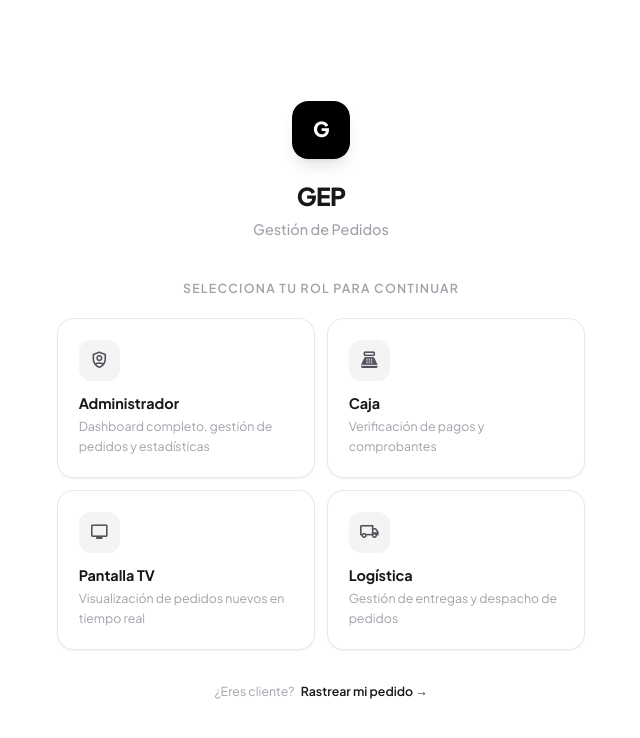
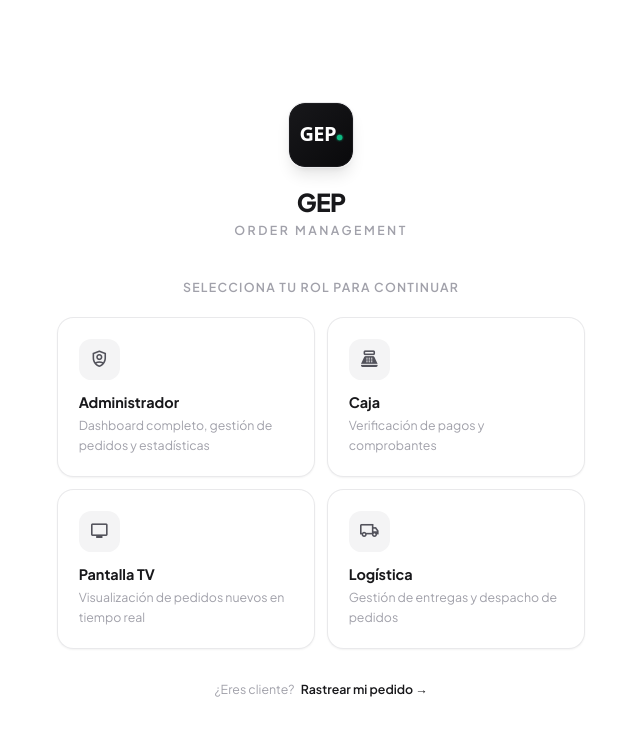
Before and after one commit to santiagoarbelaezc/GEP, an Angular app in the folder frontend/: page /login in a window 1280 px wide. Shown: the top 738 px of the page, without its empty margins (319-959 px from the left). Built offline with nearby package versions, Linux system fonts and the light colour scheme.

Commit message:
caja pedido

```diff
--- a/frontend/src/app/features/admin/clients/client-detail.component.ts
+++ b/frontend/src/app/features/admin/clients/client-detail.component.ts
@@ -58,7 +58,7 @@ import { Order } from '../../../core/models/order.model';
                   <table class="w-full">
                     <thead>
                       <tr class="border-b border-zinc-200 bg-zinc-50">
-                        <th class="text-left px-6 py-3 micro-label">Folio</th>
+                        <th class="text-left px-6 py-3 micro-label">Código</th>
                         <th class="text-left px-6 py-3 micro-label">Fecha</th>
                         <th class="text-right px-6 py-3 micro-label">Total</th>
                         <th class="text-left px-6 py-3 micro-label">Estado</th>
--- a/frontend/src/app/features/admin/order-list/order-list.component.ts
+++ b/frontend/src/app/features/admin/order-list/order-list.component.ts
@@ -25,7 +25,7 @@ import { Order, OrderStatus, ORDER_STATUS_LABELS } from '../../../core/models/or
           <input
             type="text"
             class="input-premium"
-            placeholder="Buscar por folio o cliente..."
+            placeholder="Buscar por código o cliente..."
             [(ngModel)]="searchQuery"
             (input)="applyFilters()"
             id="search-input"
@@ -57,7 +57,7 @@ import { Order, OrderStatus, ORDER_STATUS_LABELS } from '../../../core/models/or
           <table class="w-full">
             <thead>
               <tr class="bg-zinc-50 border-b border-zinc-200">
-                <th class="text-left px-5 py-3 micro-label">Folio</th>
+                <th class="text-left px-5 py-3 micro-label">Código</th>
                 <th class="text-left px-5 py-3 micro-label">Cliente</th>
                 <th class="text-left px-5 py-3 micro-label hidden md:table-cell">Ciudad</th>
                 <th class="text-left px-5 py-3 micro-label">Total</th>
--- a/frontend/src/app/features/admin/payments/payments.component.ts
+++ b/frontend/src/app/features/admin/payments/payments.component.ts
@@ -63,7 +63,7 @@ import { Order, Payment } from '../../../core/models/order.model';
           <input
             type="text"
             class="input-premium"
-            placeholder="Buscar por folio o cliente..."
+            placeholder="Buscar código..."
             [(ngModel)]="searchQuery"
             (input)="applyFilters()"
             id="payment-search"
@@ -89,7 +89,7 @@ import { Order, Payment } from '../../../core/models/order.model';
           <table class="w-full">
             <thead>
               <tr class="bg-zinc-50 border-b border-zinc-200">
-                <th class="text-left px-5 py-3 micro-label">Folio</th>
+                <th class="text-left px-5 py-3 micro-label">Código</th>
                 <th class="text-left px-5 py-3 micro-label">Cliente</th>
                 <th class="text-left px-5 py-3 micro-label hidden md:table-cell">Método</th>
                 <th class="text-left px-5 py-3 micro-label hidden lg:table-cell">Referencia</th>
--- a/frontend/src/app/features/caja/caja-cliente-pedidos/caja-cliente-pedidos.component.ts
+++ b/frontend/src/app/features/caja/caja-cliente-pedidos/caja-cliente-pedidos.component.ts
@@ -148,7 +148,7 @@ import { Order } from '../../../core/models/order.model';
                 type="text"
                 [(ngModel)]="searchQuery"
                 (ngModelChange)="onFilterChange()"
-                placeholder="Buscar por folio..."
+                placeholder="Buscar por código..."
                 class="w-full pl-8 pr-3 py-1.5 rounded-xl border border-zinc-200 text-xs bg-white focus:outline-none focus:border-zinc-900"
               />
             </div>
@@ -173,7 +173,7 @@ import { Order } from '../../../core/models/order.model';
           <table class="w-full">
             <thead>
               <tr class="bg-zinc-50 border-b border-zinc-200">
-                <th class="text-left px-5 py-3 micro-label">Folio / Fecha</th>
+                <th class="text-left px-5 py-3 micro-label">Código / Fecha</th>
                 <th class="text-left px-5 py-3 micro-label hidden md:table-cell">Productos Plaxtilíneas</th>
                 <th class="text-left px-5 py-3 micro-label hidden lg:table-cell">Canal / Referencia</th>
                 <th class="text-right px-5 py-3 micro-label">Total</th>
--- a/frontend/src/app/features/caja/caja-operativa/caja-operativa.component.ts
+++ b/frontend/src/app/features/caja/caja-operativa/caja-operativa.component.ts
@@ -103,7 +103,7 @@ type FilterStage = 'todos' | 'revision' | 'espera' | 'aprobados';
             <input
               type="text"
               class="input-premium pl-10"
-              placeholder="Buscar por folio (ej. GEP-2024001), cliente o referencia..."
+              placeholder="Buscar por código (ej. GEP-2024001), cliente o referencia..."
               [(ngModel)]="searchQuery"
               (input)="applyFilters()"
             />
--- a/frontend/src/app/features/caja/caja-pedidos/caja-pedidos.component.ts
+++ b/frontend/src/app/features/caja/caja-pedidos/caja-pedidos.component.ts
@@ -79,7 +79,7 @@ import { Order, OrderStatus } from '../../../core/models/order.model';
           <input
             type="text"
             class="input-premium"
-            placeholder="Buscar por folio o cliente..."
+            placeholder="Buscar por código o cliente..."
             [(ngModel)]="searchQuery"
             (input)="applyFilters()"
           />
@@ -99,7 +99,7 @@ import { Order, OrderStatus } from '../../../core/models/order.model';
           <table class="w-full">
             <thead>
               <tr class="bg-zinc-50 border-b border-zinc-200">
-                <th class="text-left px-5 py-3 micro-label">Folio</th>
+                <th class="text-left px-5 py-3 micro-label">Código</th>
                 <th class="text-left px-5 py-3 micro-label">Cliente</th>
                 <th class="text-left px-5 py-3 micro-label hidden md:table-cell">Productos Plaxtilíneas</th>
                 <th class="text-left px-5 py-3 micro-label hidden lg:table-cell">Método / Ref</th>
--- a/frontend/src/app/features/login/login.component.ts
+++ b/frontend/src/app/features/login/login.component.ts
@@ -20,11 +20,9 @@ interface RoleOption {
       <div class="w-full max-w-lg animate-fade-in">
         <!-- Logo -->
         <div class="text-center mb-10">
-          <div class="w-14 h-14 bg-black rounded-2xl flex items-center justify-center mx-auto mb-5 shadow-lg">
-            <span class="text-white text-xl font-extrabold tracking-tight">G</span>
-          </div>
+          <img src="/favicon.svg" alt="GEP Logo" class="w-16 h-16 rounded-2xl mx-auto mb-4 shadow-lg border border-zinc-200/80" />
           <h1 class="text-2xl font-extrabold text-zinc-900 tracking-tight">GEP</h1>
-          <p class="text-sm text-zinc-400 mt-1.5 font-medium">Gestión de Pedidos</p>
+          <p class="text-xs text-zinc-400 mt-1 font-semibold uppercase tracking-[0.2em]">Order Management</p>
         </div>
 
         <!-- Role subtitle -->
--- a/frontend/src/app/features/tv/tv.component.ts
+++ b/frontend/src/app/features/tv/tv.component.ts
@@ -45,9 +45,7 @@ const QUINDIO_CUSTOMERS = [
 
         <!-- Logo & Título Limpio -->
         <div class="flex items-center gap-3.5">
-          <div class="w-9 h-9 bg-white text-zinc-950 rounded-xl flex items-center justify-center font-bold text-base shadow-sm shrink-0">
-            G
-          </div>
+          <img src="/favicon.svg" alt="GEP Logo" class="w-9 h-9 rounded-xl shrink-0 shadow-xs border border-zinc-800" />
           <div>
             <div class="flex items-center gap-2.5">
               <h1 class="text-sm sm:text-base font-extrabold text-white tracking-tight">
--- a/frontend/src/app/shared/components/sidebar/sidebar.component.ts
+++ b/frontend/src/app/shared/components/sidebar/sidebar.component.ts
@@ -24,12 +24,10 @@ import { UserRole, MenuItem, ROLE_LABELS, ROLE_MENUS } from '../../../core/model
       <!-- Logo -->
       <div class="px-6 py-6 border-b border-zinc-100">
         <div class="flex items-center gap-3">
-          <div class="w-9 h-9 bg-black rounded-xl flex items-center justify-center">
-            <span class="text-white text-sm font-extrabold tracking-tight">G</span>
-          </div>
+          <img src="/favicon.svg" alt="GEP Logo" class="w-9 h-9 rounded-xl shadow-xs shrink-0" />
           <div>
             <h1 class="text-base font-extrabold text-zinc-900 tracking-tight">GEP</h1>
-            <p class="text-[10px] text-zinc-400 uppercase tracking-[0.2em] font-semibold">Gestión de Pedidos</p>
+            <p class="text-[10px] text-zinc-400 uppercase tracking-[0.18em] font-semibold">Order Management</p>
           </div>
         </div>
       </div>
--- a/frontend/src/index.html
+++ b/frontend/src/index.html
@@ -6,7 +6,9 @@
   <meta name="description" content="Sistema de gestión de pedidos con seguimiento en tiempo real, control de pagos y logística de entregas.">
   <base href="/">
   <meta name="viewport" content="width=device-width, initial-scale=1">
-  <link rel="icon" type="image/x-icon" href="favicon.ico">
+  <link rel="icon" type="image/svg+xml" href="favicon.svg">
+  <link rel="icon" type="image/png" sizes="128x128" href="favicon.png">
+  <link rel="apple-touch-icon" href="favicon.png">
 
   <!-- Plus Jakarta Sans -->
   <link rel="preconnect" href="https://fonts.googleapis.com">
```
Also changed, not shown: frontend/public/favicon.png (added), frontend/public/logo.png (added).
